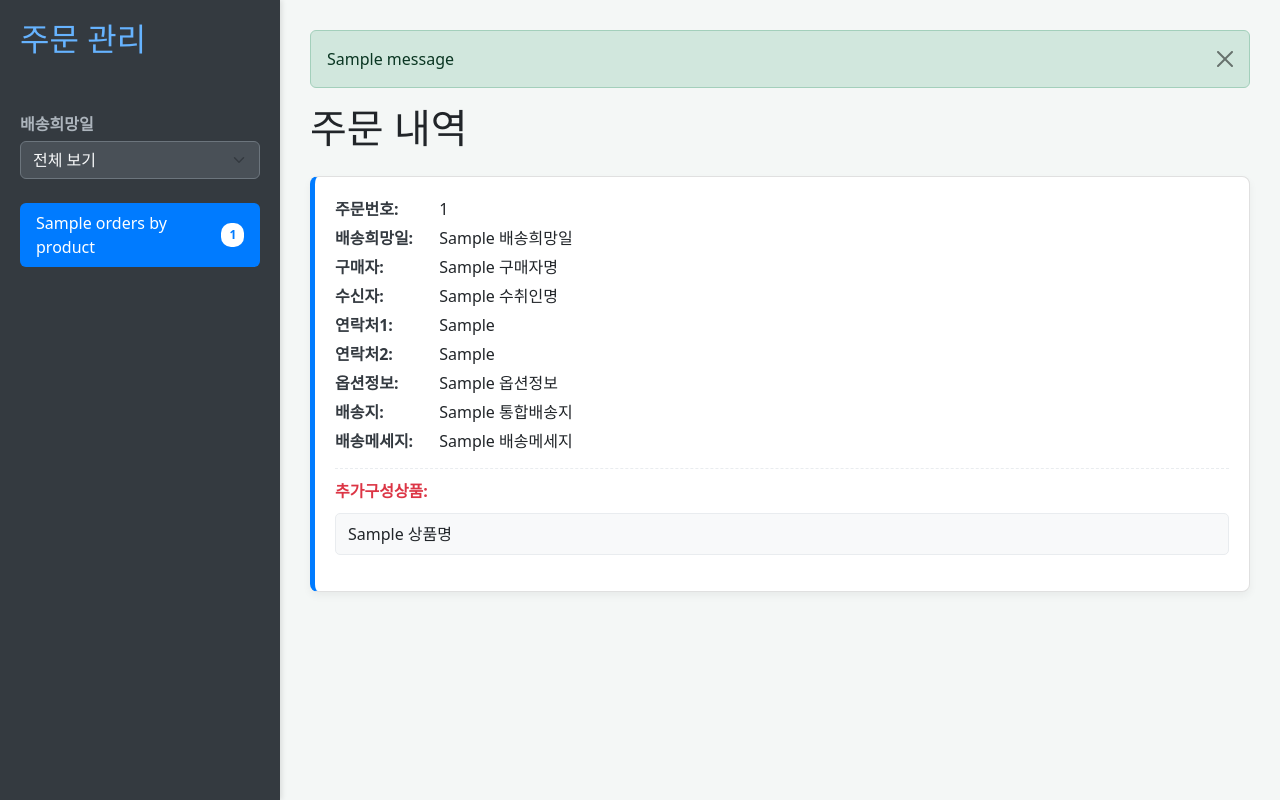
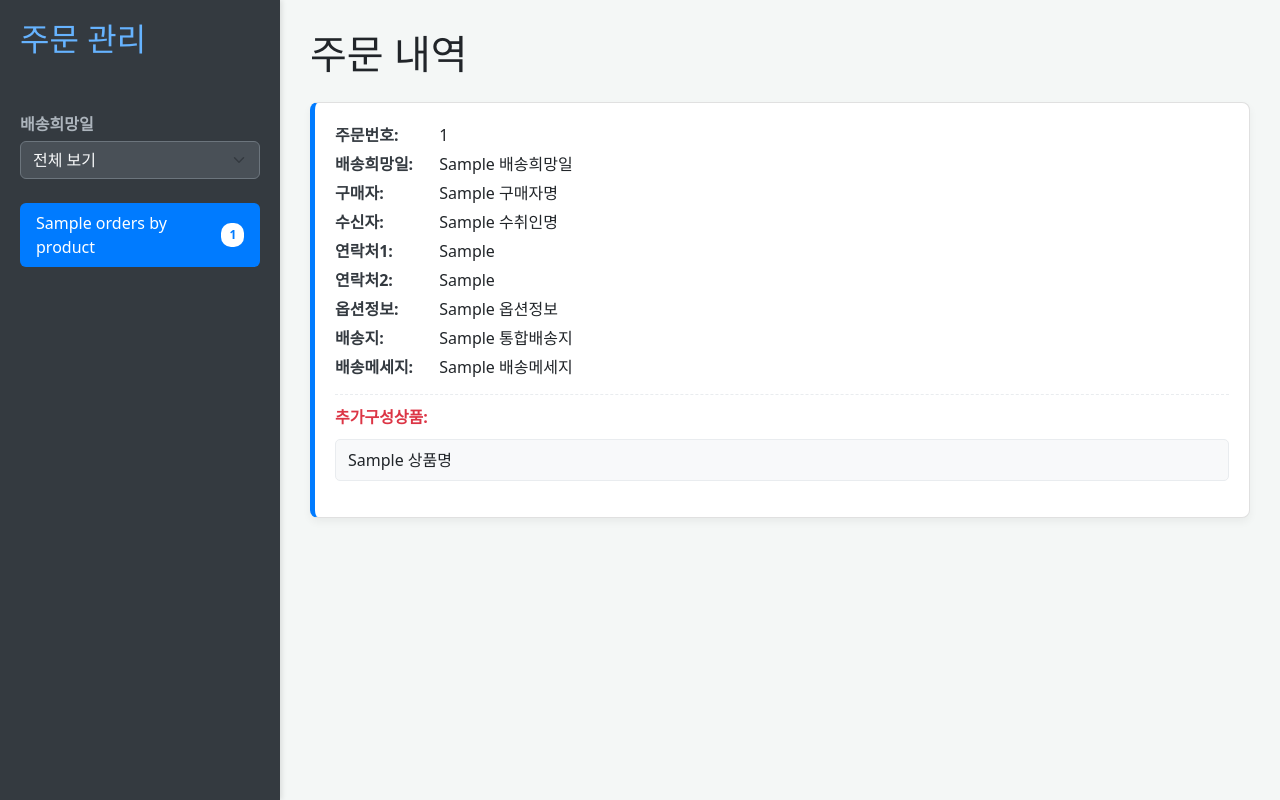
Before and after one commit to jungjoo0/fablelyorders, a Flask app: template templates/orders.html in a window 1280 px wide. Run offline with Flask 3, Linux system fonts and the light colour scheme; the template is opened without the code that fills it: most values are stand-ins (such as "Sample title", 1, 10 or a date in 2020); one stand-in notice (Sample message) is shown.

Commit message:
Update orders.html

```diff
--- a/templates/orders.html
+++ b/templates/orders.html
@@ -200,19 +200,6 @@
             </div>
         </nav>
 
-        {% with messages = get_flashed_messages(with_categories=true) %}
-            {% if messages %}
-                <div class="flash-messages mb-3">
-                    {% for category, message in messages %}
-                        <div class="alert alert-{{ category }} alert-dismissible fade show" role="alert">
-                            {{ message }}
-                            <button type="button" class="btn-close" data-bs-dismiss="alert" aria-label="Close"></button>
-                        </div>
-                    {% endfor %}
-                </div>
-            {% endif %}
-        {% endwith %}
-
         <h1 class="mb-4 d-none d-md-block">주문 내역</h1>
         {% if error %}
             <p class="error-message">Error: {{ error }}</p>
```
